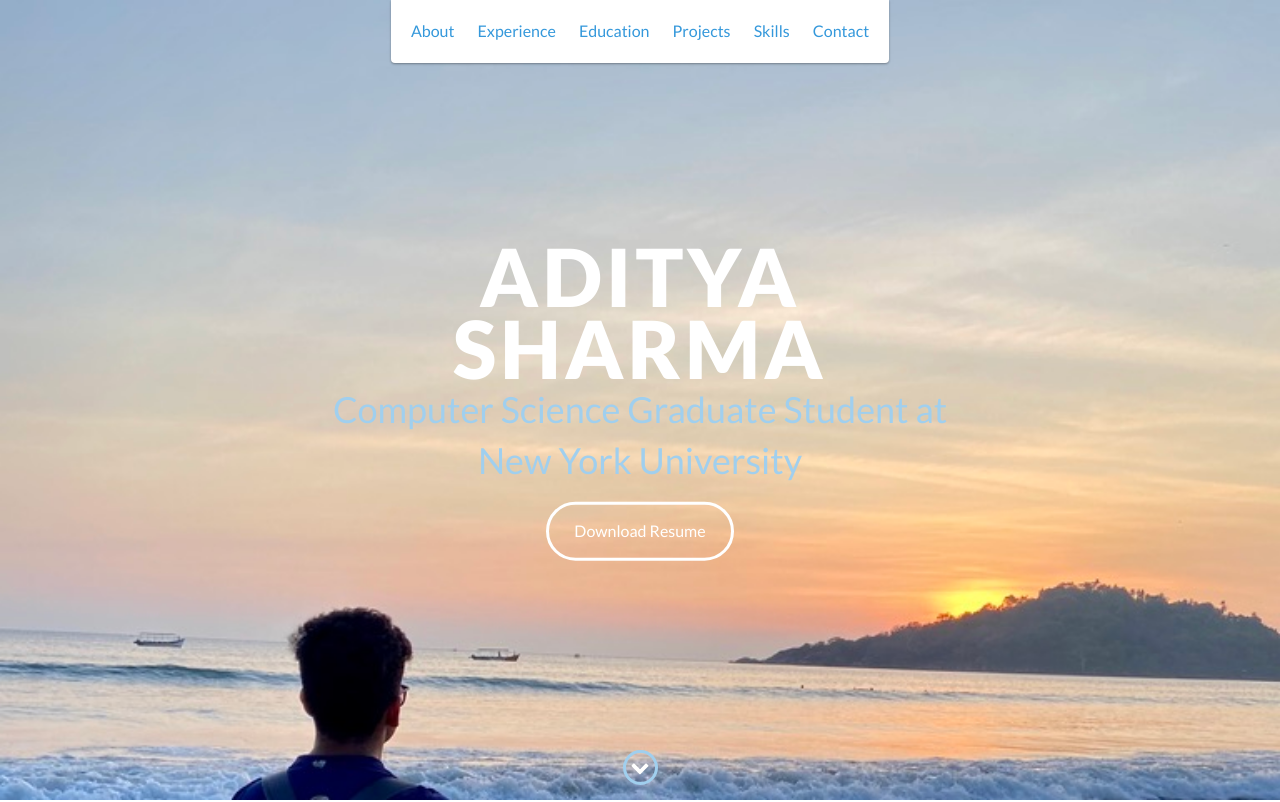
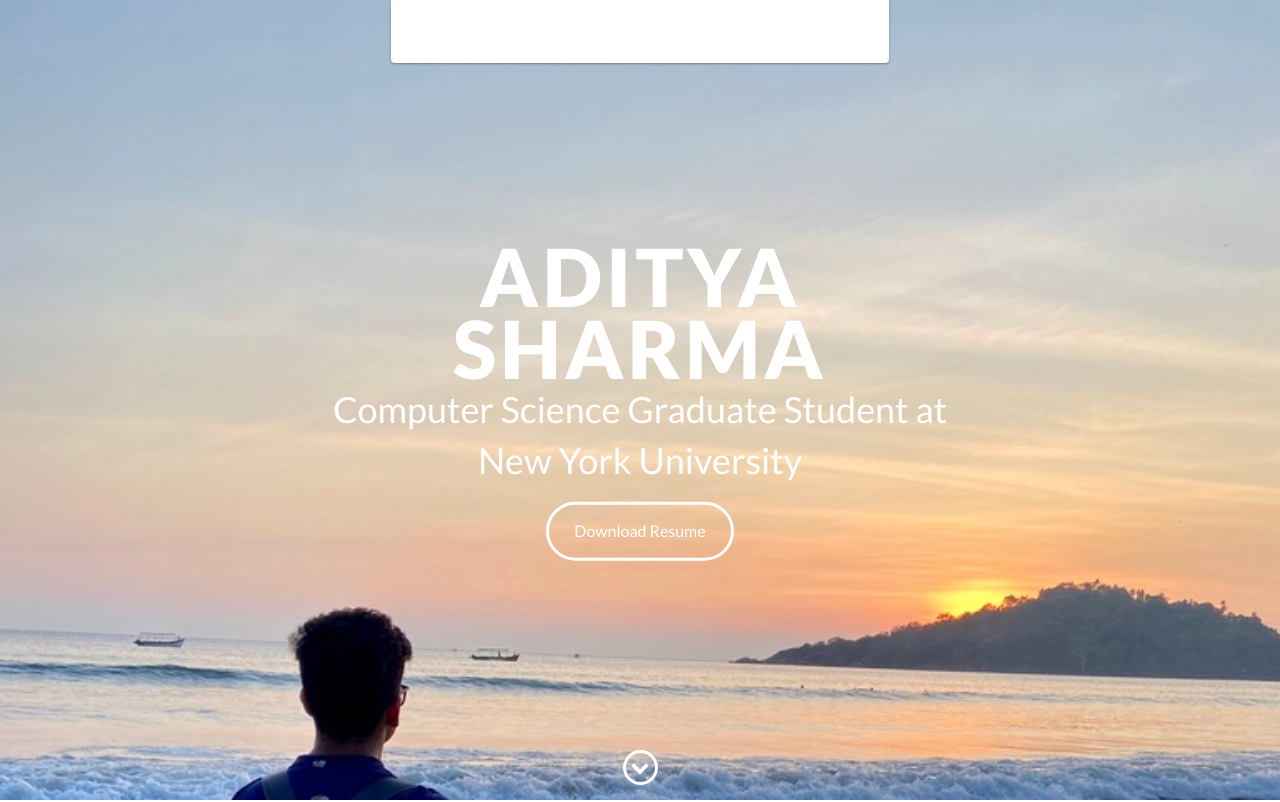
Before and after one commit to adityaaay/newCV, a website: page index.html in a window 1280 px wide. Shown: the top 802 px of the page. Drawn offline with nearby package versions, Linux system fonts and the light colour scheme; files that its build step writes are made by us from their sources.

Commit message:
updates css

```diff
--- a/scss/styles.scss
+++ b/scss/styles.scss
@@ -34,7 +34,7 @@
 */
 
 // Define base and accent colors
-$base-color: #3498db;
+$base-color: #ffffff;
 $base-color-hover: darken($base-color, 10%);
 
 // Define background colors
```
